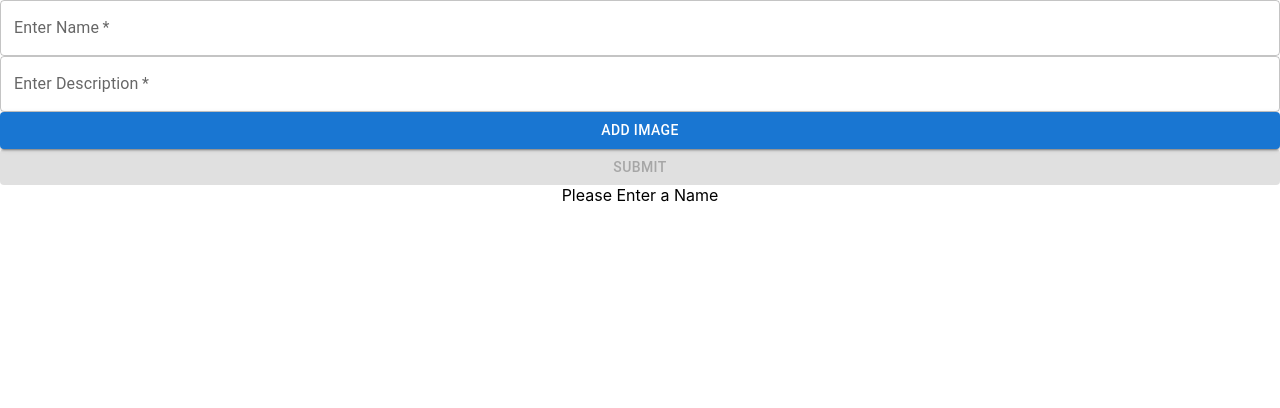
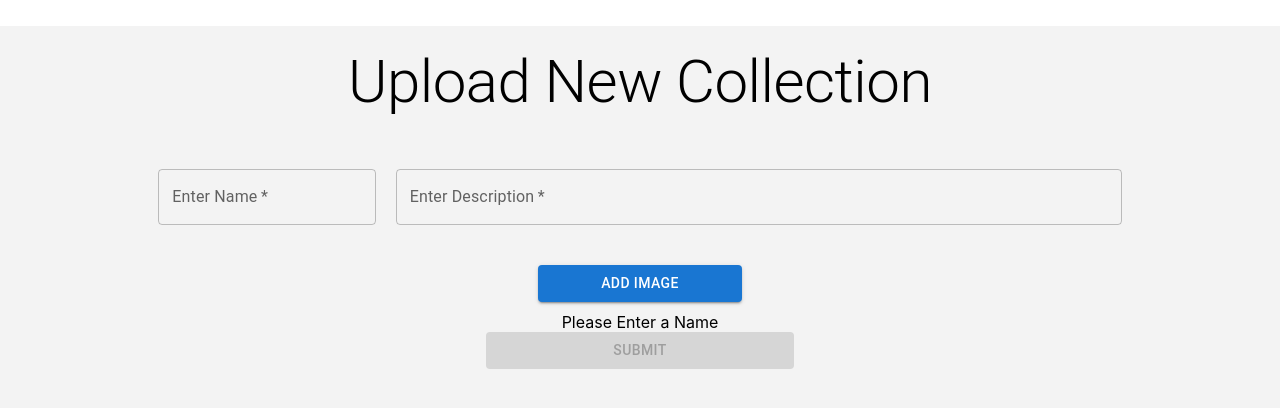
Before and after one commit to Satvik-B/Disecto-Frontend, a React (Create React App) app: page /newCollection in a window 1280 px wide. Shown: the top 408 px of the page. Built offline with nearby package versions, Linux system fonts and the light colour scheme.

Commit message:
Added background and beautification of new collection

```diff
--- a/src/App.jsx
+++ b/src/App.jsx
@@ -7,7 +7,11 @@ import MainRouter from './routers/MainRouter';
 function App() {
   return (
     <div className="App">
-      <MainRouter />
+      <div style={{ backgroundColor: 'rgba(208, 226, 255, 0.2)', minHeight:'100vh' }}>
+        <div style={{ backgroundColor: 'rgba(243, 243, 243, 1)', minHeight:'100vh' }}>
+          <MainRouter />
+        </div>
+      </div>
     </div>
   );
 }
--- a/src/pages/HomePage.jsx
+++ b/src/pages/HomePage.jsx
@@ -8,8 +8,6 @@ import Button from '@mui/material/Button';
 const HomePage =  () => {
   const { docs } = useFirestore('collections');
   return (
-    <div style={{ backgroundColor: 'rgba(208, 226, 255, 0.2)' }}>
-      <div style={{ backgroundColor: 'rgba(243, 243, 243, 1)' }}>
     <Box sx={{ display:'flex', flexDirection:'column', justifyContent:'center', p:'2%', alignItems:'center' }}>
       <Typography variant="h2">Gallery</Typography>
       <Link to="/newCollection" underline="none" style={{ textDecoration:'none', mt:'2%' }}><Button variant="contained">Add Collection</Button></Link>
@@ -21,8 +19,6 @@ const HomePage =  () => {
         }
       </Box>
     </Box>
-      </div>
-    </div>
   );
 };
 
--- a/src/pages/UploadCollection.jsx
+++ b/src/pages/UploadCollection.jsx
@@ -1,4 +1,4 @@
-import { Button, Box } from '@mui/material';
+import { Button, Box, Typography } from '@mui/material';
 import React, { useState } from 'react';
 import { projectStorage, projectFireStore } from '../firebase/config';
 import { ref, uploadBytesResumable } from 'firebase/storage';
@@ -53,7 +53,10 @@ const UploadCollection = () => {
   };
 
   return (
-    <Box sx={{ display:'flex', flexDirection:'column' }}>
+    <Box sx={{ display:'flex', flexDirection:'column', justifyContent:'center', alignItems:'center', mt:'2%' }}>
+      <Box sx={{ display:'flex', width:'80%', flexDirection:'column' }}>
+        <Typography variant="h2" sx={{ m:'2%' }}>Upload New Collection</Typography>
+        <Box sx={{ display:'flex', flexDirection:['column', 'row'], m:'2%' }}>
           <TextField
             required
             error={name===''}
@@ -67,6 +70,7 @@ const UploadCollection = () => {
               setName(event.target.value);
             }}
             helperText={name==='' && 'Name is not required'}
+            sx={{ width:['100%', '30%'], m:'1%' }}
           />
           <TextField
             required
@@ -81,16 +85,21 @@ const UploadCollection = () => {
               setDescription(event.target.value);
             }}
             helperText={description==='' && 'Description is required'}
+            sx={{ width:'100%', m:'1%' }}
           />
-      <Button variant="contained" component="label">
+        </Box>
+        <Box sx={{ display:'flex', justifyContent:'center', alignItems:'center', my:'1%' }}>
+          <Button variant="contained" component="label" sx={{ width:'20%', minWidth:'120px' }}>
             <input accept="image/*" type="file" multiple hidden onChange={changeHandler} />
             Add Image
           </Button>
+        </Box>
+        <Box sx={{ display:'flex', flexDirection:'row', flexWrap:'wrap', alignItems:'center', justifyContent:'center' }}>
           {detail && [...detail].map((image) => {
             console.log(image);
             return (
-          <Box id={URL.createObjectURL(image)} sx={{ width:'25%', height:'40vh' }} key={URL.createObjectURL(image)}>
-            <img src={URL.createObjectURL(image)} key={URL.createObjectURL(image)} alt={image.name} height="75%" width="100%" />
+              <Box id={URL.createObjectURL(image)} sx={{ boxShadow:4, borderRadius:'10px', width:['80%', '25%'], height:'40vh', m:'2%' }} key={URL.createObjectURL(image)}>
+                <img src={URL.createObjectURL(image)} key={URL.createObjectURL(image)} alt={image.name} height="85%" width="100%" style={{ borderRadius:'10px' }} />
                 <Button variant="contained" onClick={() => {
                   const array = [...detail]; // make a separate copy of the array
                   const array1 = [...url]; // make a separate copy of the array
@@ -109,12 +118,16 @@ const UploadCollection = () => {
                 </Button>
               </Box>
             );})}
-      <Button component={Link} to="/" variant="contained" disabled={name==='' || description==='' || name==null || description==null } onClick={() => {handleSubmit();}}>
-          Submit
-      </Button>
+        </Box>
         {name==null || name===''? 'Please Enter a Name':
           description==='' || description==null ? 'Please Enter a Description' : null
         }
+        <Box sx={{ justifyContent:'center', alignItems:'center' }}>
+          <Button component={Link} to="/" variant="contained" sx={{ width:'30%', minWidth:'120px', mb:'10%' }} disabled={name==='' || description==='' || name==null || description==null } onClick={() => {handleSubmit();}}>
+              Submit
+          </Button>
+        </Box>
+      </Box>
     </Box>
   );
 };
```
Lines whose indentation alone changed are shown as unchanged.
